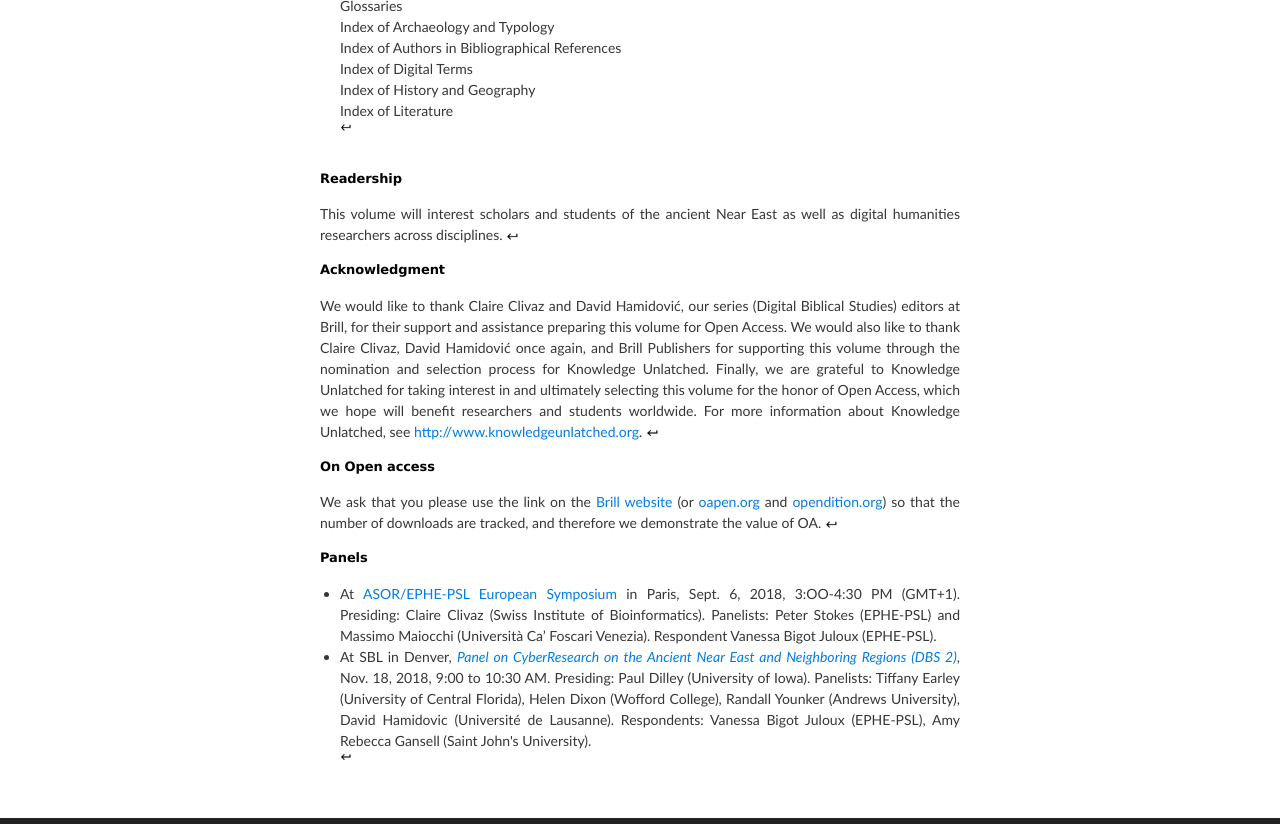
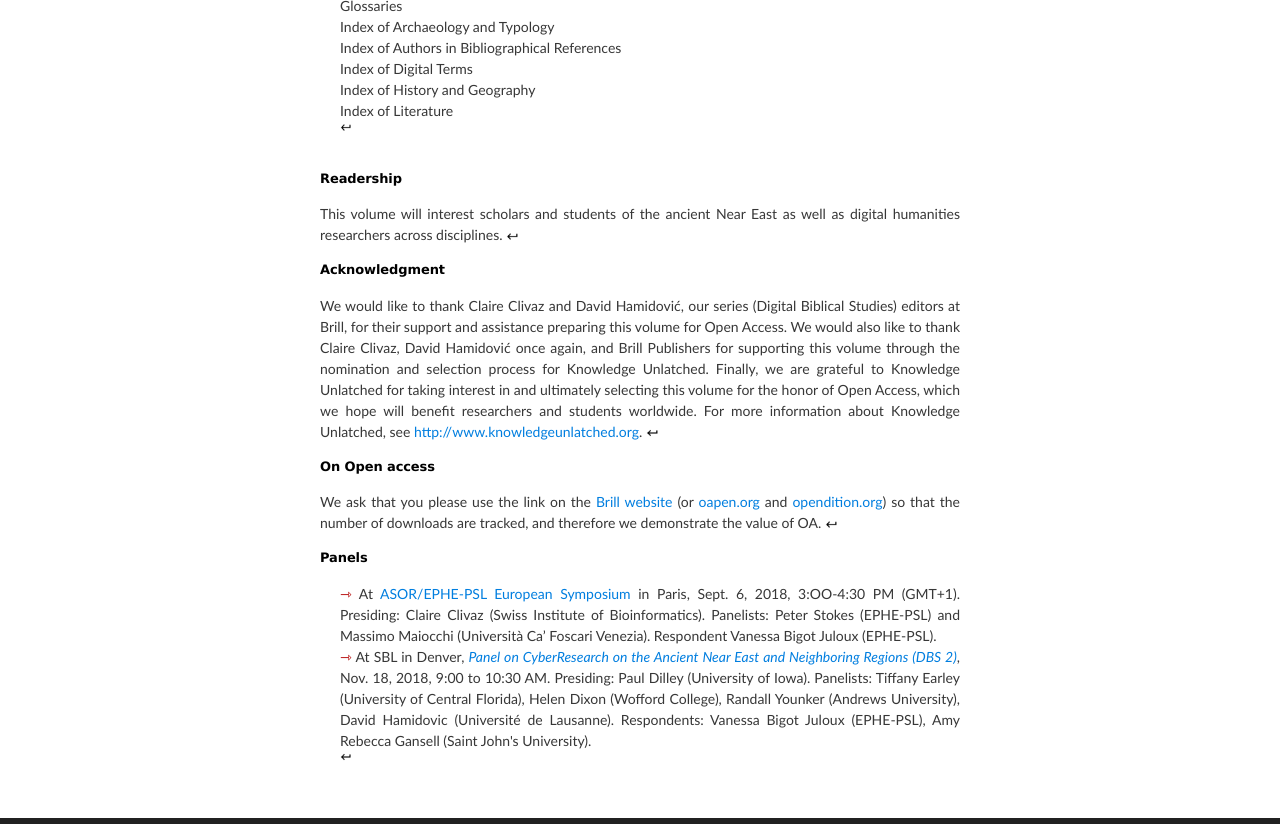
Before and after one commit to vbigot-juloux/ane-research-humanities, a Jekyll site: the page built from docs/CyberResearch-vol1.md, in a window 1280 px wide and 900 px high, scrolled down 2622 px, cut to the strip 0-824 px from the top of the window. Built offline with Jekyll 4.4.1, drawn with Linux system fonts in a browser that asks for light colours; comment, search, counter and statistics services are not loaded; the repository's description, which GitHub fills in, is left out.

Commit message:
Update CyberResearch-vol1.md

```diff
--- a/docs/CyberResearch-vol1.md
+++ b/docs/CyberResearch-vol1.md
@@ -140,8 +140,8 @@ _by (surnames) alphabetic order_<br />
 <p style="text-align: justify">We ask that you please use the link on the <a href="https://brill.com/view/title/34932" target="_blank">Brill website</a> (or <a href="" target="_blank">oapen.org</a> and <a href="" target="_blank">opendition.org</a>) so that the number of downloads are tracked, and therefore we demonstrate the value of OA. <a href="#OA2" style="text-decoration: none"><img src="../assets/baseline_keyboard_return_black_18dp.png" style="border:0; -webkit-box-shadow: 0 0 0; width: 2%"/></a></p>
 
 <h3><a name="panels" style="color: black">Panels</a></h3>
-<ul style="text-align: justify">
-	<li>At <a href="http://ancient-worlds-symposium.eu/docs/program#panel" target="_blank">ASOR/EPHE-PSL European Symposium</a> in Paris, Sept. 6, 2018, 3:OO-4:30 PM (GMT+1). Presiding: Claire Clivaz (Swiss Institute of Bioinformatics). Panelists: Peter Stokes (EPHE-PSL) and Massimo Maiocchi (Università Ca’ Foscari Venezia). Respondent Vanessa Bigot Juloux (EPHE-PSL).</li>
-<li>At SBL in Denver, <a href="https://www.sbl-site.org/meetings/Congresses_ProgramBook.aspx?MeetingId=33" target="_blank"><em>Panel on CyberResearch on the Ancient Near East and Neighboring Regions (DBS 2)</em></a>,  Nov. 18, 2018, 9:00 to 10:30 AM. Presiding: Paul Dilley (University of Iowa). Panelists: Tiffany Earley (University of Central Florida), Helen Dixon (Wofford College), Randall Younker (Andrews University), David Hamidovic (Université de Lausanne). Respondents: Vanessa Bigot Juloux (EPHE-PSL), Amy Rebecca Gansell (Saint John's University).</li>
-<li style="list-style-type: none;"><a href="#panels2" style="text-decoration: none"><img src="../assets/baseline_keyboard_return_black_18dp.png" style="border:0; -webkit-box-shadow: 0 0 0; width: 2%; margin-top: -5px; margin-left: -5px"/></a></li>
+<ul style="list-style-type: none;">
+<li style="text-align: justify; text-justify: inter-word;"><span style="color:#b30000; font-size: 14px">&#8702;</span> At <a href="http://ancient-worlds-symposium.eu/docs/program#panel" target="_blank">ASOR/EPHE-PSL European Symposium</a> in Paris, Sept. 6, 2018, 3:OO-4:30 PM (GMT+1). Presiding: Claire Clivaz (Swiss Institute of Bioinformatics). Panelists: Peter Stokes (EPHE-PSL) and Massimo Maiocchi (Università Ca’ Foscari Venezia). Respondent Vanessa Bigot Juloux (EPHE-PSL).</li>
+<li style="text-align: justify; text-justify: inter-word;"><span style="color:#b30000; font-size: 14px">&#8702;</span> At SBL in Denver, <a href="https://www.sbl-site.org/meetings/Congresses_ProgramBook.aspx?MeetingId=33" target="_blank"><em>Panel on CyberResearch on the Ancient Near East and Neighboring Regions (DBS 2)</em></a>,  Nov. 18, 2018, 9:00 to 10:30 AM. Presiding: Paul Dilley (University of Iowa). Panelists: Tiffany Earley (University of Central Florida), Helen Dixon (Wofford College), Randall Younker (Andrews University), David Hamidovic (Université de Lausanne). Respondents: Vanessa Bigot Juloux (EPHE-PSL), Amy Rebecca Gansell (Saint John's University).</li>
+<li><a href="#panels2" style="text-decoration: none"><img src="../assets/baseline_keyboard_return_black_18dp.png" style="border:0; -webkit-box-shadow: 0 0 0; width: 2%; margin-top: -5px; margin-left: -5px"/></a></li>
 	</ul>
```
